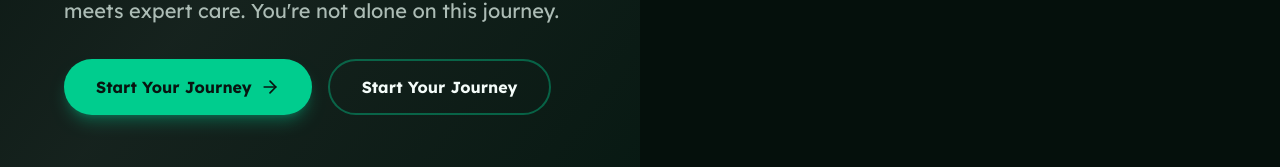
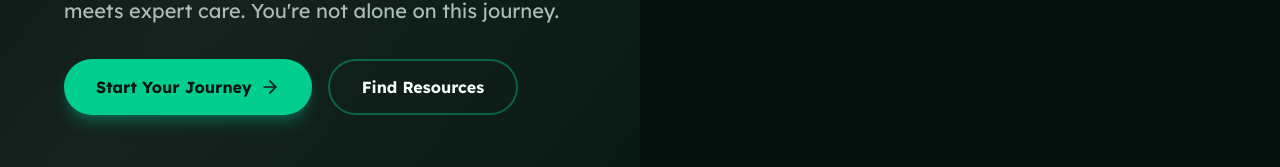
Before and after one commit to GreenTreeGaming/mind-bridge-updated, a Next.js app: page / in a window 1280 px wide. Shown: the part 544-711 px from the top of the page. Built offline with nearby package versions, Linux system fonts and the light colour scheme; no server answers.

Commit message:
first large commit 12

```diff
--- a/app/page.jsx
+++ b/app/page.jsx
@@ -87,11 +87,13 @@ export default function MentalHealthHome() {
   const crisisHelplines = [
     {
       number: "988",
+      tel: "988",
       name: "Suicide & Crisis Lifeline",
       description: "24/7 confidential support for people in distress",
     },
     {
       number: "1-800-273-8255",
+      tel: "18002738255",
       name: "National Helpline",
       description: "Free, confidential help anytime, day or night",
     },
@@ -146,7 +148,7 @@ export default function MentalHealthHome() {
               </button>
 
               <button className="h-14 px-8 rounded-full text-base font-bold border-2 border-primary/40 bg-transparent hover:bg-primary/10 transition-all">
-                <Link href="/resources">Start Your Journey</Link>
+                <Link href="/resources">Find Resources</Link>
               </button>
             </div>
           </div>
@@ -199,8 +201,7 @@ export default function MentalHealthHome() {
                 key={index}
                 onMouseEnter={() => setHoveredFeature(index)}
                 onMouseLeave={() => setHoveredFeature(null)}
-                className={`bg-card/50 backdrop-blur-md border border-primary/20 rounded-3xl shadow-xl p-8 transition-all duration-300 cursor-pointer ${
-                  hoveredFeature === index ? 'scale-105 shadow-2xl shadow-primary/20' : ''
+                className={`bg-card/50 backdrop-blur-md border border-primary/20 rounded-3xl shadow-xl p-8 transition-all duration-300 cursor-pointer ${hoveredFeature === index ? 'scale-105 shadow-2xl shadow-primary/20' : ''
                   } ${index === 0 ? 'md:col-span-2 lg:col-span-1' : ''}`}
               >
                 <div className="flex items-start gap-4">
@@ -250,10 +251,12 @@ export default function MentalHealthHome() {
                   <p className="text-5xl font-black text-red-400 dark:text-red-300">{line.number}</p>
                   <p className="text-2xl font-bold">{line.name}</p>
                   <p className="text-muted-foreground">{line.description}</p>
+                  <Link href={`tel:${line.tel}`}>
                     <button className="mt-4 px-6 py-3 bg-red-600 hover:bg-red-500 text-white rounded-full font-bold transition-colors inline-flex items-center gap-2">
                       Call Now
                       <ChevronRight className="w-4 h-4" />
                     </button>
+                  </Link>
                 </div>
               </div>
             ))}
@@ -284,8 +287,7 @@ export default function MentalHealthHome() {
             {mentalHealthResources.map((resource, index) => (
               <div
                 key={index}
-                className={`bg-card/50 backdrop-blur-md border border-primary/20 rounded-3xl shadow-xl p-8 group hover:-translate-y-2 transition-all cursor-pointer ${
-                  index === 0 ? 'md:col-span-2' : ''
+                className={`bg-card/50 backdrop-blur-md border border-primary/20 rounded-3xl shadow-xl p-8 group hover:-translate-y-2 transition-all cursor-pointer ${index === 0 ? 'md:col-span-2' : ''
                   }`}
               >
                 <div className="flex items-start justify-between gap-6">
@@ -328,8 +330,7 @@ export default function MentalHealthHome() {
               key={i}
               onMouseEnter={() => setHoveredStory(i)}
               onMouseLeave={() => setHoveredStory(null)}
-              className={`bg-card/50 backdrop-blur-md border border-primary/20 rounded-3xl shadow-xl p-10 min-w-[400px] relative group transition-all duration-300 ${
-                hoveredStory === i ? 'scale-105 shadow-2xl shadow-primary/20' : ''
+              className={`bg-card/50 backdrop-blur-md border border-primary/20 rounded-3xl shadow-xl p-10 min-w-[400px] relative group transition-all duration-300 ${hoveredStory === i ? 'scale-105 shadow-2xl shadow-primary/20' : ''
                 }`}
             >
               <div className="absolute top-6 right-6 text-6xl font-black text-primary/10">
```
Lines whose indentation alone changed are shown as unchanged.
